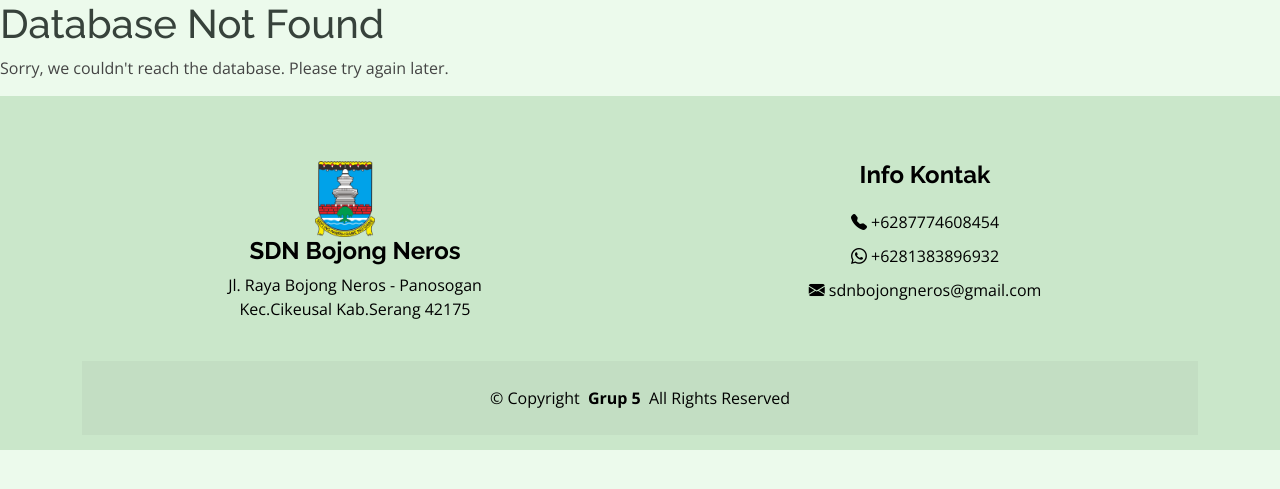
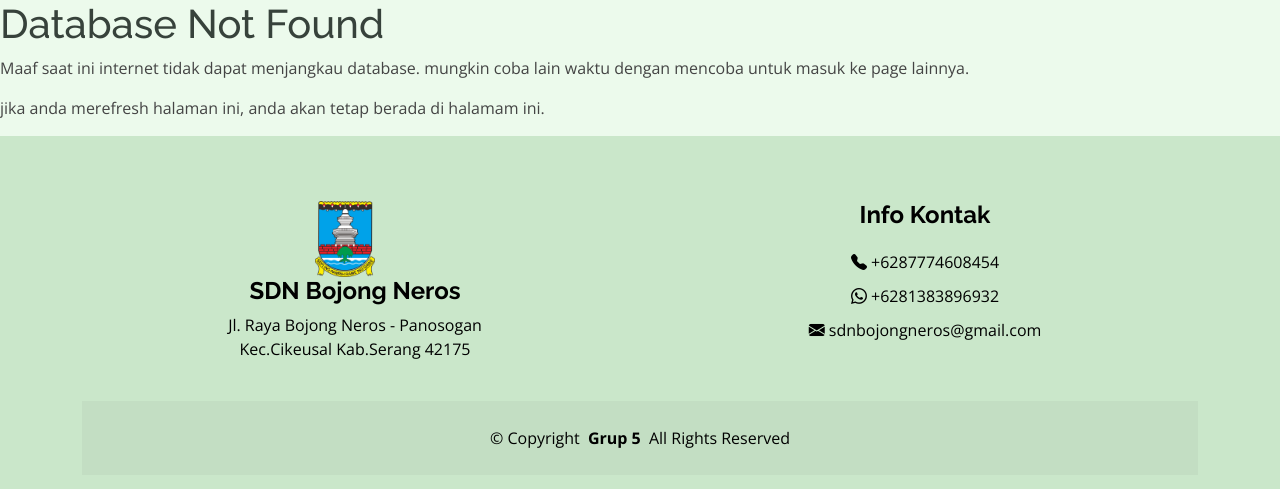
Before and after one commit to oneforaall05/webSekolah1, a Flask app: page /not-found in a window 1280 px wide. Shown: the part 92-581 px from the top of the page. Run offline with Flask 3, Linux system fonts and the light colour scheme; some libraries are stand-ins or nearby versions.

Commit message:
ganti kata kata not found aja

```diff
--- a/templates/notFound.html
+++ b/templates/notFound.html
@@ -8,8 +8,8 @@
     {% include 'header.html' %}
     <main>
         <h1>Database Not Found</h1>
-        <p>Sorry, we couldn't reach the database. Please try again later.</p>
-
+        <p>Maaf saat ini internet tidak dapat menjangkau database. mungkin coba lain waktu dengan mencoba untuk masuk ke page lainnya.</p>
+        <p>jika anda merefresh halaman ini, anda akan tetap berada di halamam ini.</p>
     </main>
     {% include 'footer.html' %}
 </body>
```
